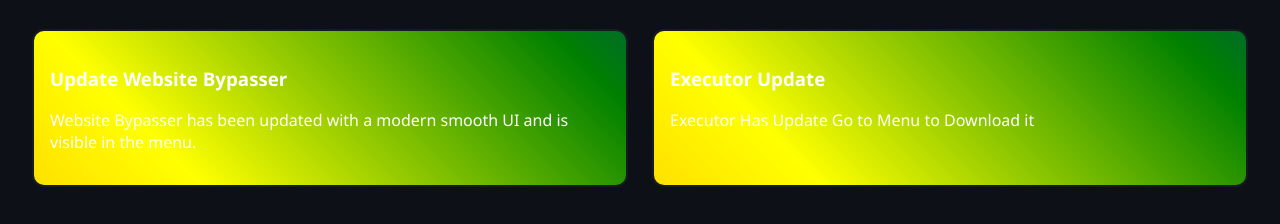
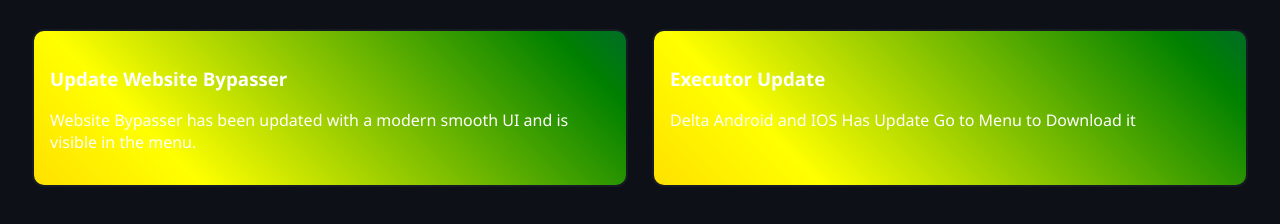
Before and after one commit to code-journey144/Home, a plain HTML site: page index.html in a window 1280 px wide. Shown: the part 200-424 px from the top of the page. Drawn offline with Linux system fonts and the light colour scheme.

Commit message:
Update index.html

```diff
--- a/index.html
+++ b/index.html
@@ -219,7 +219,7 @@
       </div>
       <div class="update-item rainbow-border">
         <h3>Executor Update</h3>
-        <p>Executor Has Update Go to Menu to Download it</p>
+        <p>Delta Android and IOS Has Update Go to Menu to Download it</p>
       </div>
     </section>
   </main>
```
